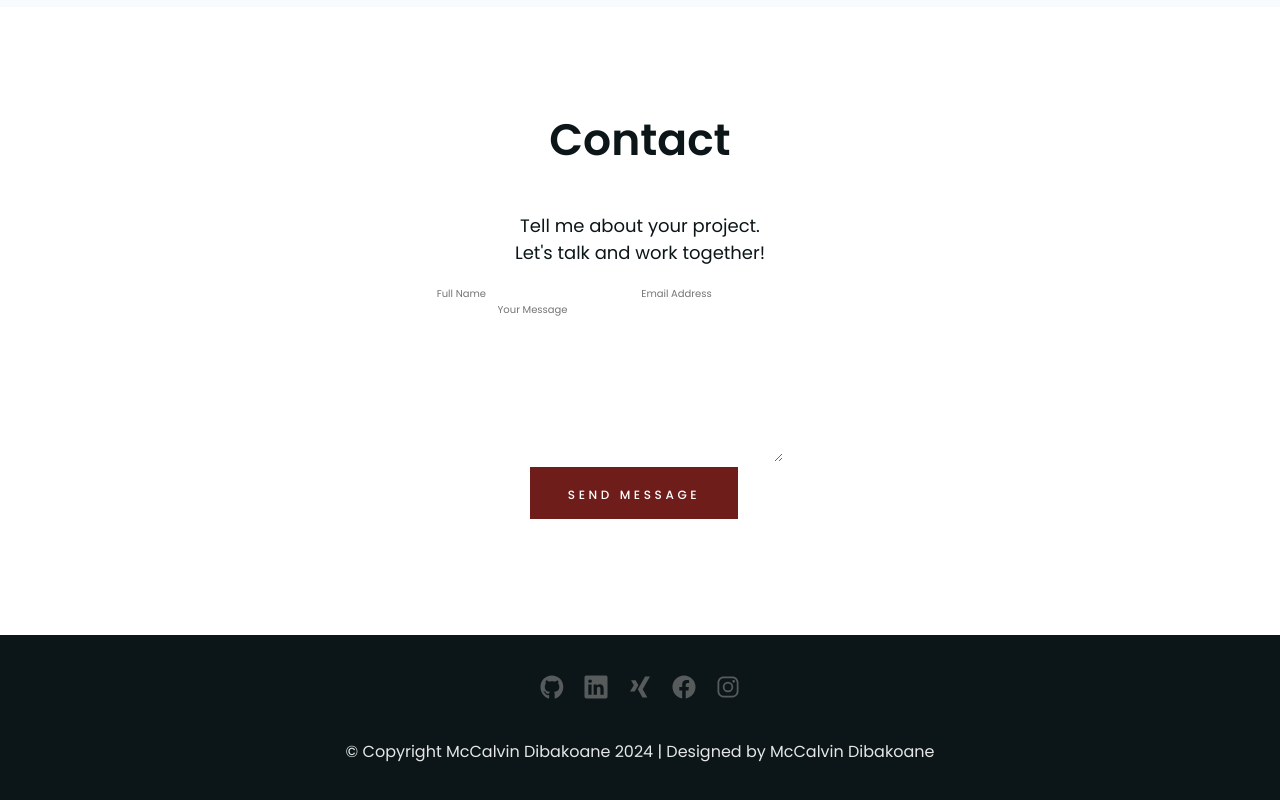
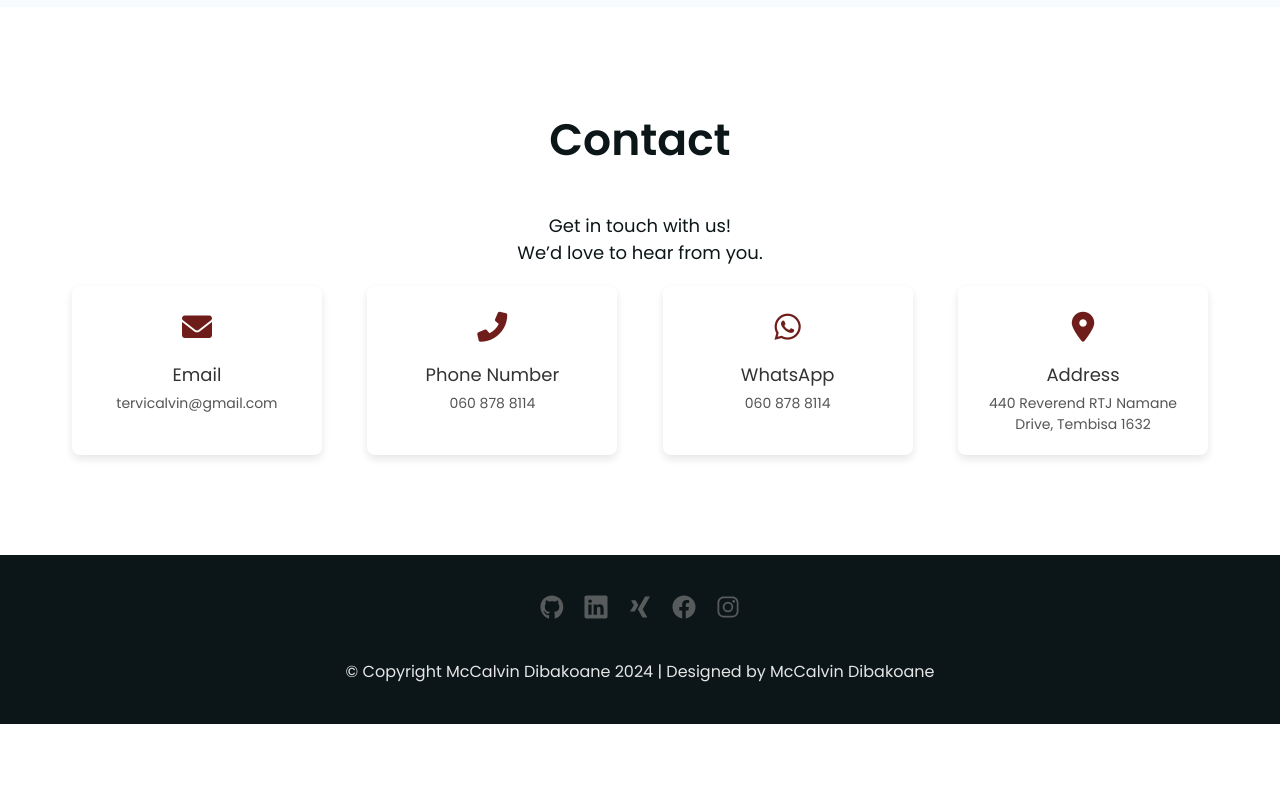
Before and after one commit to McCalvin-ops/mc-portfolio, a plain HTML site: page index.html in a window 1280 px wide. Shown: the part 3077-3877 px from the top of the page. After the commit the page ends 3801 px from the top, so only its background shows below. Drawn offline with nearby package versions, Linux system fonts and the light colour scheme.

Commit message:
Update index.html
contact_form-changed-to-contact_details

```diff
--- a/index.html
+++ b/index.html
@@ -14,6 +14,7 @@
       crossorigin="anonymous"
       referrerpolicy="no-referrer"
     />
+    <link rel="stylesheet" href="https://cdnjs.cloudflare.com/ajax/libs/font-awesome/6.0.0-beta3/css/all.min.css">
   </head>
 
   <body>
@@ -309,40 +310,69 @@
         </div>
         <div class="contact-content">
           <p>
-            Tell me about your project.
-            <br />
-            Let's talk and work together!
+            Get in touch with us! <br />
+            We’d love to hear from you.
           </p>
         </div>
 
-        <form data-aos="zoom-in">
-          <div class="input-box">
-            <input type="text" name="name" placeholder="Full Name" required />
-            <input
-              type="email"
-              name="email"
-              placeholder="Email Address"
-              required
-            />
+        <!-- Contact Cards in a single row -->
+        <div class="contact-cards">
+          <!-- Card 1: Email -->
+          <div class="contact-card">
+            <div class="contact-icon">
+              <i class="fas fa-envelope"></i> <!-- Email icon -->
+            </div>
+            <div class="contact-info">
+              <a href="mailto:tervicalvin@gmail.com" class="contact-link">
+                <h3>Email</h3>
+                <p>tervicalvin@gmail.com</p>
+              </a>
+            </div>
           </div>
 
-          <textarea
-            name="message"
-            id=""
-            cols="30"
-            rows="10"
-            placeholder="Your Message"
-            required
-          ></textarea>
-        </form>
+          <!-- Card 2: Phone -->
+          <div class="contact-card">
+            <div class="contact-icon">
+              <i class="fas fa-phone-alt"></i> <!-- Phone icon -->
+            </div>
+            <div class="contact-info">
+              <a href="tel:+27608788114" class="contact-link">
+                <h3>Phone Number</h3>
+                <p>060 878 8114</p>
+              </a>
+            </div>
+          </div>
 
-        <div class="contact-button" data-aos="fade-up">
-      <a href="mailto:tervincalvin@gmail.com?subject=Contact%20Form%20Submission&body=Name:%20%0D%0AEmail:%20%0D%0AMessage:%20"
-         class="btn btn-red">Send Message</a>
-    </div>
+          <!-- Card 3: WhatsApp -->
+          <div class="contact-card">
+            <div class="contact-icon">
+              <i class="fab fa-whatsapp"></i> <!-- WhatsApp icon -->
+            </div>
+            <div class="contact-info">
+              <a href="https://wa.me/27608788114" class="contact-link" target="_blank">
+                <h3>WhatsApp</h3>
+                <p>060 878 8114</p>
+              </a>
+            </div>
+          </div>
 
+          <!-- Card 4: Address -->
+          <div class="contact-card">
+            <div class="contact-icon">
+              <i class="fas fa-map-marker-alt"></i> <!-- Address icon -->
+            </div>
+            <div class="contact-info">
+              <a href="https://www.google.com/maps?q=440+Reverend+RTJ+Namane+Drive,+Tembisa+1632" class="contact-link"
+                target="_blank">
+                <h3>Address</h3>
+                <p>440 Reverend RTJ Namane Drive, Tembisa 1632</p>
+              </a>
+            </div>
+          </div>
+        </div>
       </div>
     </section>
+
 
     <footer class="footer">
       <div class="container">
```
